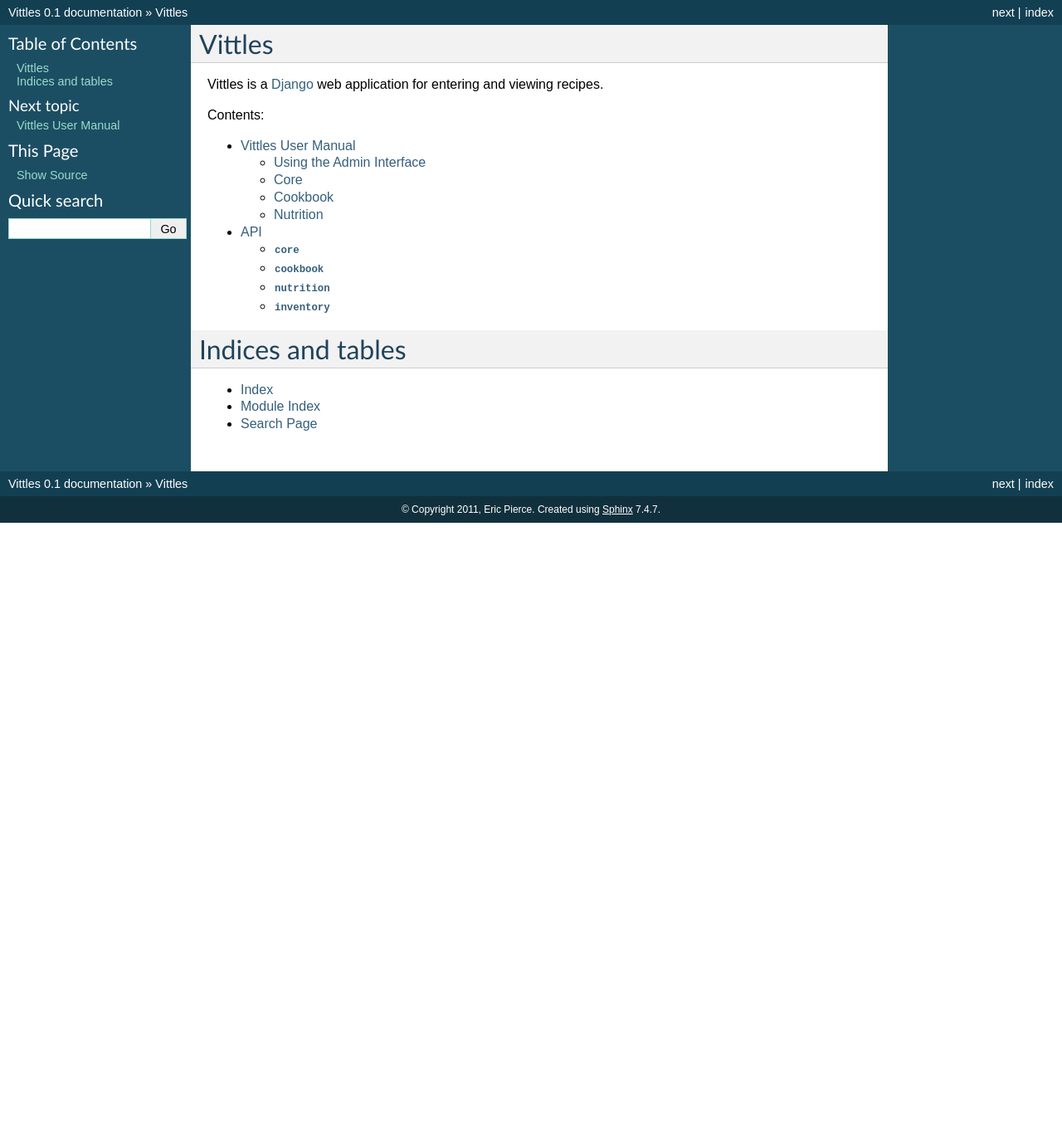
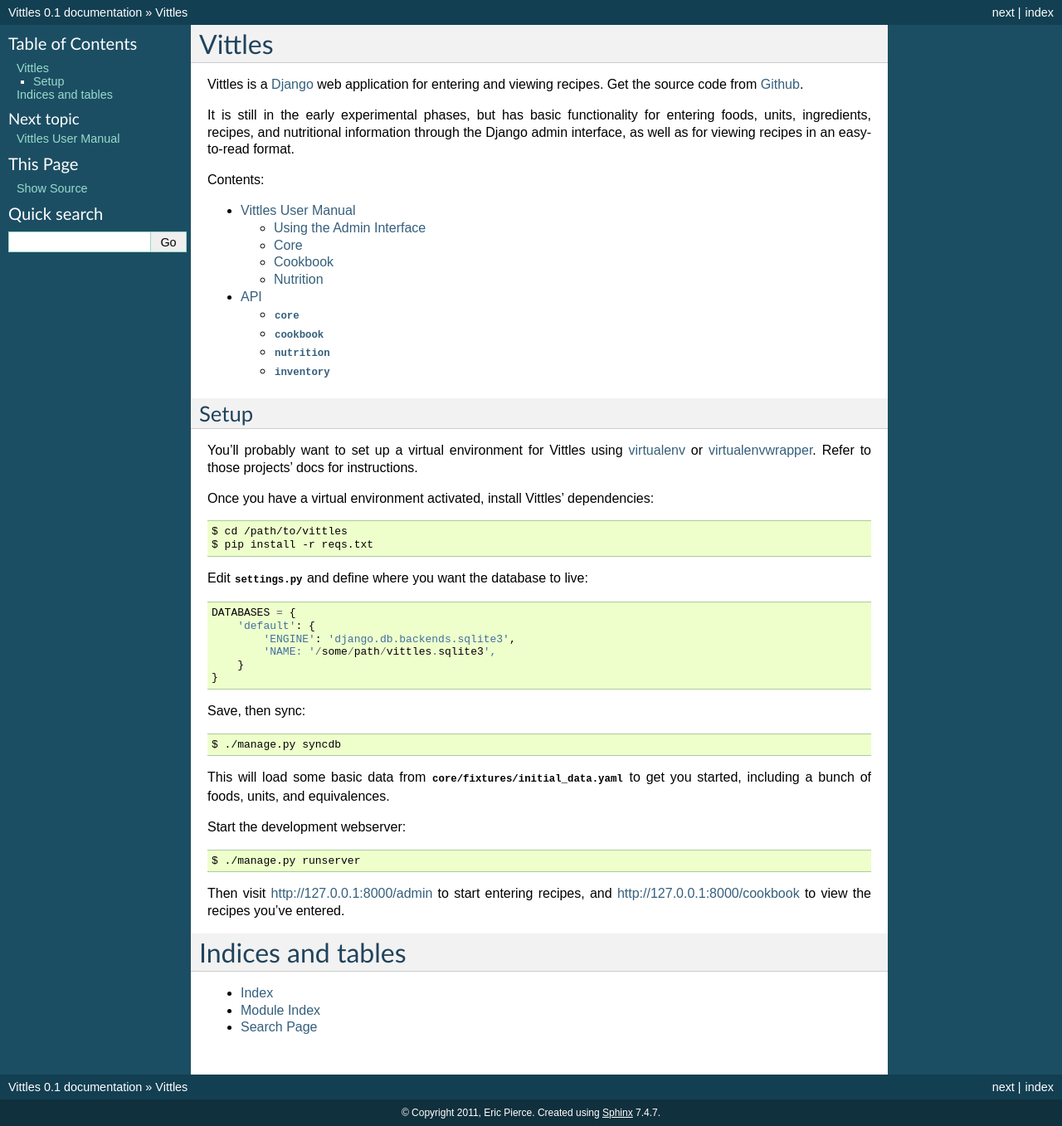
Before and after one commit to wapcaplet/vittles, a Sphinx documentation site: the page built from docs/source/index.rst, in a window 1280 px wide. Shown: the whole page at 83% size. Built offline with Sphinx 7.4.7, drawn with Linux system fonts in a browser that asks for light colours; before the commit the page ends 900 px from its top, so only the background shows below that.

Commit message:
Updated docs

```diff
--- a/docs/source/index.rst
+++ b/docs/source/index.rst
@@ -7,8 +7,12 @@
 =======
 
 Vittles is a Django_ web application for entering and viewing recipes.
+Get the source code from Github_.
 
-.. _Django: http://www.djangoproject.com/
+It is still in the early experimental phases, but has basic functionality for
+entering foods, units, ingredients, recipes, and nutritional information through
+the Django admin interface, as well as for viewing recipes in an easy-to-read
+format.
 
 Contents:
 
@@ -18,6 +22,48 @@
     user_manual/index
     api/index
 
+
+Setup
+-----
+
+You'll probably want to set up a virtual environment for Vittles using
+virtualenv_ or virtualenvwrapper_. Refer to those projects' docs for
+instructions.
+
+Once you have a virtual environment activated, install Vittles' dependencies::
+
+    $ cd /path/to/vittles
+    $ pip install -r reqs.txt
+
+Edit `settings.py` and define where you want the database to live::
+
+    DATABASES = {
+        'default': {
+            'ENGINE': 'django.db.backends.sqlite3',
+            'NAME: '/some/path/vittles.sqlite3',
+        }
+    }
+
+Save, then sync::
+
+    $ ./manage.py syncdb
+
+This will load some basic data from `core/fixtures/initial_data.yaml` to get
+you started, including a bunch of foods, units, and equivalences.
+
+Start the development webserver::
+
+    $ ./manage.py runserver
+
+Then visit http://127.0.0.1:8000/admin to start entering recipes, and
+http://127.0.0.1:8000/cookbook to view the recipes you've entered.
+
+.. _Django: http://www.djangoproject.com/
+.. _Github: http://github.com/wapcaplet/vittles
+.. _virtualenv: http://pypi.python.org/pypi/virtualenv
+.. _virtualenvwrapper: http://pypi.python.org/pypi/virtualenvwrapper
+
+
 Indices and tables
 ==================
 
```
Also changed, not shown: README.md (+2 -2 lines), 1 other file.
